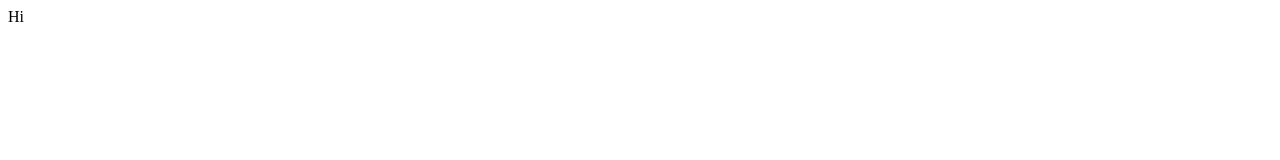
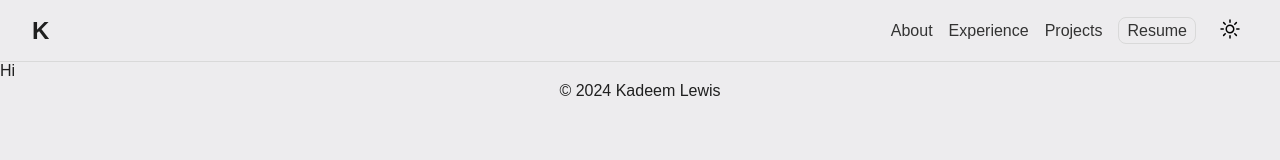
Before and after one commit to kadeem-lewis/portfolio, an Astro site: page /projects in a window 1280 px wide. Built offline with nearby package versions, Linux system fonts and the light colour scheme; Astro itself is replaced by a stand-in of ours.

Commit message:
wrapped other pages in layout

```diff
--- a/src/pages/projects.astro
+++ b/src/pages/projects.astro
@@ -1 +1,7 @@
-<div>Hi</div>
+---
+import Layout from "../layouts/Layout.astro";
+---
+
+<Layout title="Projects">
+  <div>Hi</div>
+</Layout>
```
Also changed, not shown: src/pages/posts/index.astro (+7 -1 lines).
